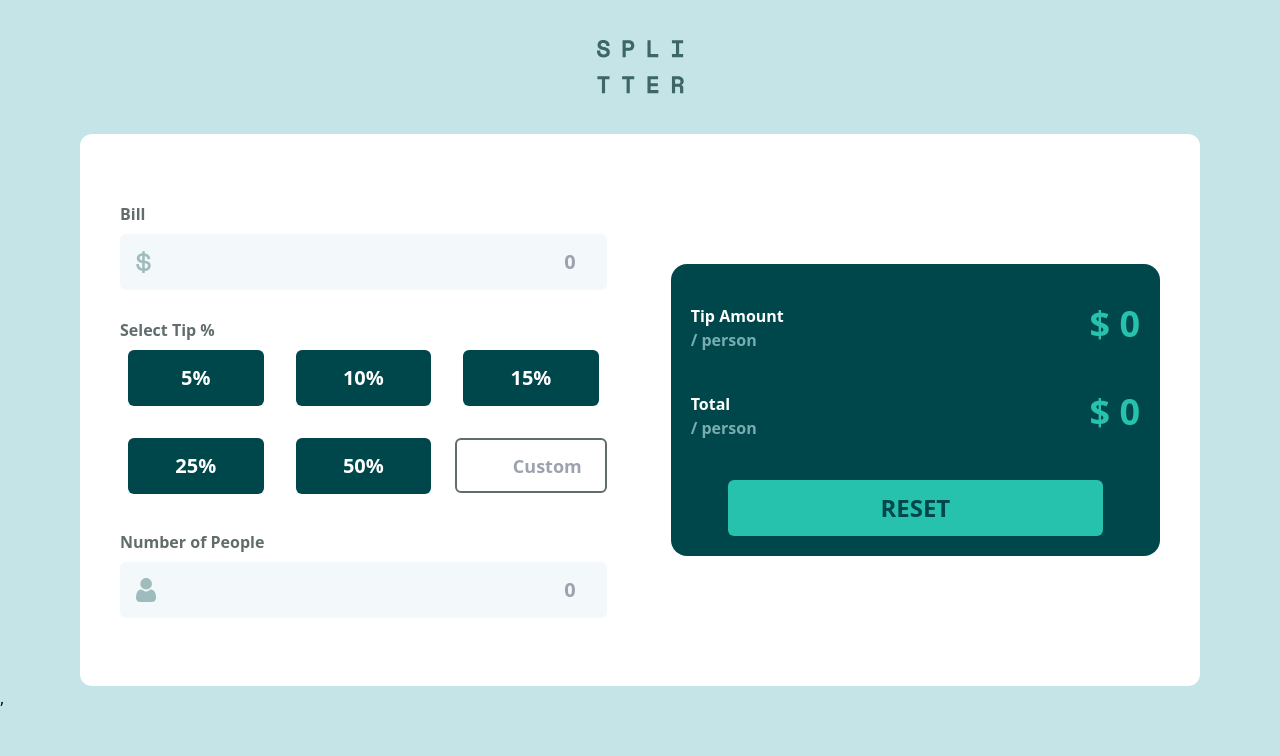
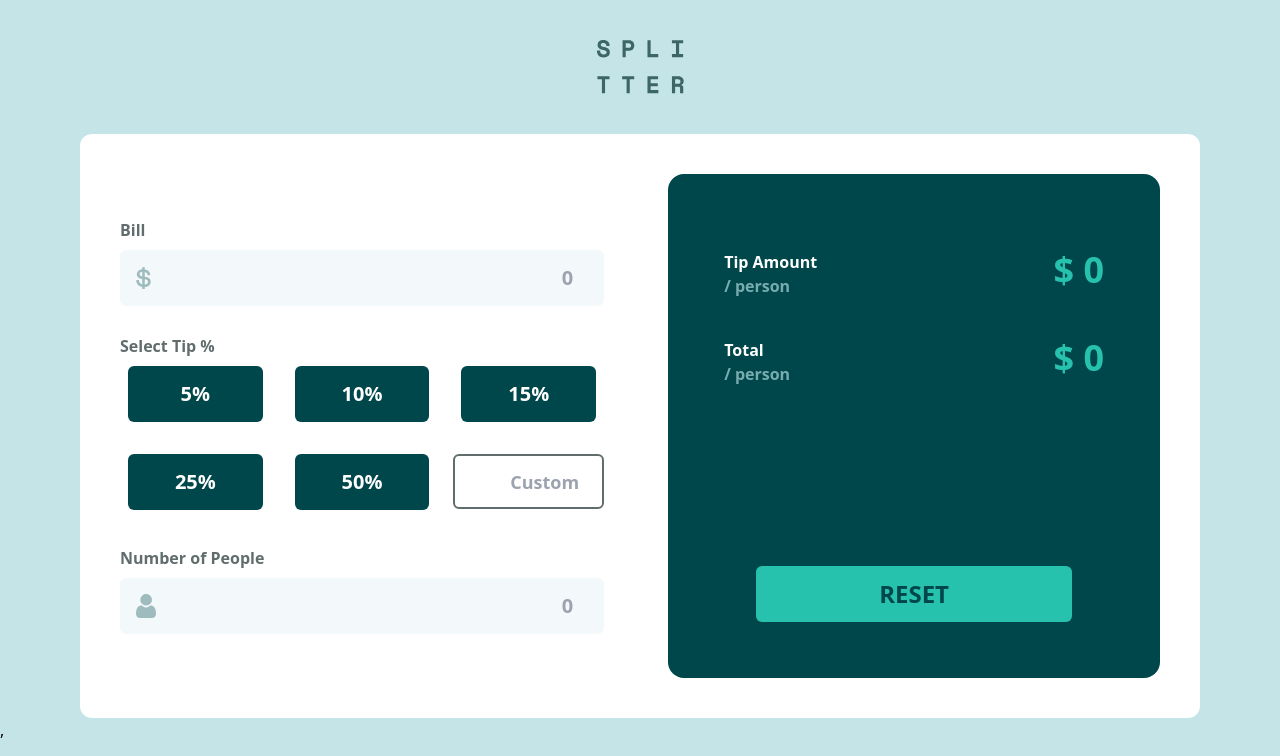
Before and after one commit to muratcan-yuksel/-datarockets-tip-calculator-, a React (Vite) app: page / in a window 1280 px wide. Shown: the top 756 px of the page. Built offline with nearby package versions, Linux system fonts and the light colour scheme.

Commit message:
fix green bg and add readme

```diff
--- a/src/components/Output.tsx
+++ b/src/components/Output.tsx
@@ -39,7 +39,7 @@ const Output = () => {
       return (
         <button
           type="button"
-          className="bg-[#26C2AD] self-center text-[#00474B] rounded-md w-10/12 h-14 text-2xl mt-5 "
+          className="bg-[#26C2AD] self-center text-[#00474B] rounded-md w-10/12 h-14 text-2xl mt-5 md:mt-40 "
           disabled
         >
           RESET
@@ -49,7 +49,7 @@ const Output = () => {
       return (
         <button
           onClick={resetValues}
-          className="bg-[#26C2AD] self-center text-[#00474B] rounded-md w-10/12 h-14 text-2xl mt-5 transform hover:scale-110 transition duration-300"
+          className="bg-[#26C2AD] self-center text-[#00474B] rounded-md w-10/12 h-14 text-2xl mt-5 md:mt-40 transform hover:scale-110 transition duration-300"
         >
           {" "}
           RESET
@@ -69,7 +69,7 @@ const Output = () => {
     { title: "Total", amount: `$ ${totalResult}` },
   ];
   return (
-    <div className="md:w-1/2 bg-[#00474B] rounded-2xl text-white font-bold flex flex-col   justify-center p-5">
+    <div className="md:w-1/2 md:h-full bg-[#00474B] rounded-2xl text-white font-bold flex flex-col   justify-center p-5 md:p-14">
       {values.map((value, index) => (
         <div key={index} className="flex justify-between my-5">
           <div>
```
Also changed, not shown: 1 other file (tests, documents, lock files or other folders).
